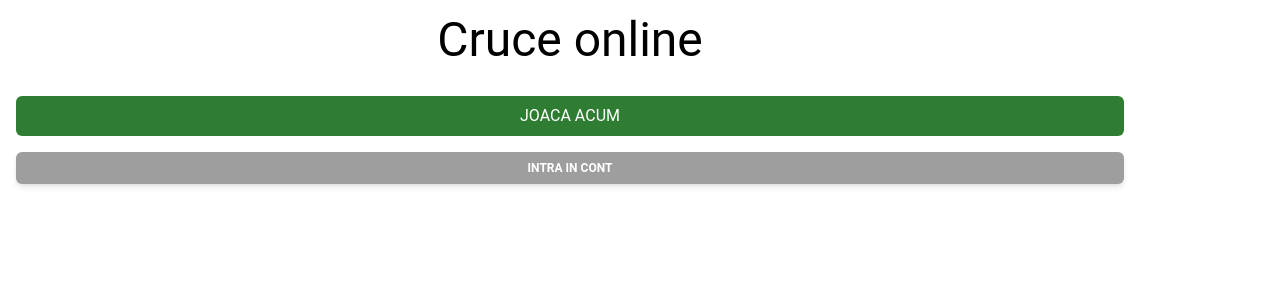
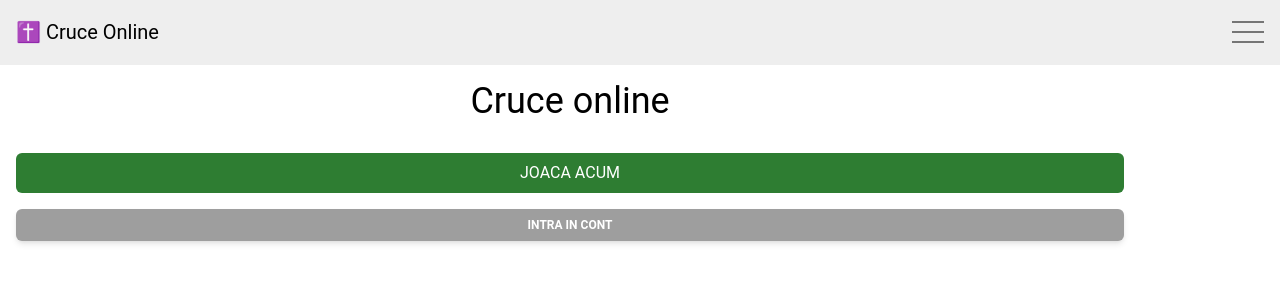
Before and after one commit to PCRinus/cruce-online-frontend, a React (Vite) app: page / in a window 1280 px wide. Shown: the top 300 px of the page. Built offline with nearby package versions, Linux system fonts and the light colour scheme.

Commit message:
feat: add navbar for navigation

```diff
--- a/src/components/Root.tsx
+++ b/src/components/Root.tsx
@@ -3,7 +3,7 @@ import { Outlet } from "react-router-dom";
 
 const Root: FC = () => {
   return (
-    <div className="container flex flex-col gap-4 p-4">
+    <div className="container flex grow flex-col gap-4 p-4">
       <Outlet />
     </div>
   );
--- /dev/null
+++ b/src/components/navbar/Navbar.tsx
@@ -0,0 +1,39 @@
+import { Typography } from '@material-tailwind/react';
+import { FC, useState } from 'react';
+
+interface HamburgerButtonProps {
+  isMenuVisible: boolean;
+  setIsMenuVisible: (value: boolean) => void;
+}
+
+const HamburgerButton: FC<HamburgerButtonProps> = ({ isMenuVisible, setIsMenuVisible }: HamburgerButtonProps) => {
+  return (
+    <div className="group flex flex-col justify-center gap-2" onClick={() => setIsMenuVisible(!isMenuVisible)}>
+      <span className="block h-0.5 w-8 bg-gray-600"></span>
+      <span className="block h-0.5 w-8 bg-gray-600"></span>
+      <span className="block h-0.5 w-8 bg-gray-600 group-hover:w-5"></span>
+    </div>
+  );
+};
+
+const Navbar: FC = () => {
+  const [isMenuVisible, setIsMenuVisible] = useState(false);
+
+  return (
+    <>
+      <div className="flex flex-row justify-between bg-gray-200 p-4 align-middle">
+        <Typography variant="lead">✝️ Cruce Online</Typography>
+        <HamburgerButton isMenuVisible={isMenuVisible} setIsMenuVisible={setIsMenuVisible} />
+      </div>
+
+      {isMenuVisible && (
+        <div className='flex flex-col gap-2 bg-gray-100 px-4 py-3'>
+          <Typography variant='paragraph'>🏆 Leaderboard</Typography>
+          <Typography variant='paragraph'>🏆 Leaderboard</Typography>
+        </div>
+      )}
+    </>
+  );
+};
+
+export default Navbar;
--- a/src/index.css
+++ b/src/index.css
@@ -1,3 +1,14 @@
 @tailwind base;
 @tailwind components;
 @tailwind utilities;
+
+html,
+body,
+#root {
+  height: 100dvh;
+}
+
+#root {
+  display: flex;
+  flex-direction: column;
+}
--- a/src/main.tsx
+++ b/src/main.tsx
@@ -10,6 +10,7 @@ import Room from '@@routes/Room';
 import { SWRConfig } from 'swr';
 import fetcher from './fetcher';
 import { ThemeProvider } from '@material-tailwind/react';
+import Navbar from '@@components/navbar/Navbar';
 
 const router = createBrowserRouter([
   {
@@ -43,6 +44,7 @@ ReactDOM.createRoot(document.getElementById('root')!).render(
       }}
     >
       <ThemeProvider>
+        <Navbar />
         <RouterProvider router={router} />
       </ThemeProvider>
     </SWRConfig>
--- a/src/routes/Home.tsx
+++ b/src/routes/Home.tsx
@@ -4,17 +4,16 @@ import { Link } from 'react-router-dom';
 
 const Home: FC = () => {
   return (
-    <>
-      <h1 className="text-center text-5xl">Cruce online</h1>
+    <div className='flex flex-col justify-center gap-8'>
+      <h1 className="text-center text-4xl">Cruce online</h1>
 
-      <div className="my-4 flex flex-col gap-4">
+      <div className="flex flex-col gap-4">
         <Link to={`lobby`} className="rounded-md bg-green-800 px-4 py-2 text-center uppercase text-white">
           Joaca acum
         </Link>
-
         <Button className="rounded-md bg-gray-500 px-4 py-2 text-center">Intra in cont</Button>
       </div>
-    </>
+    </div>
   );
 };
 
```
